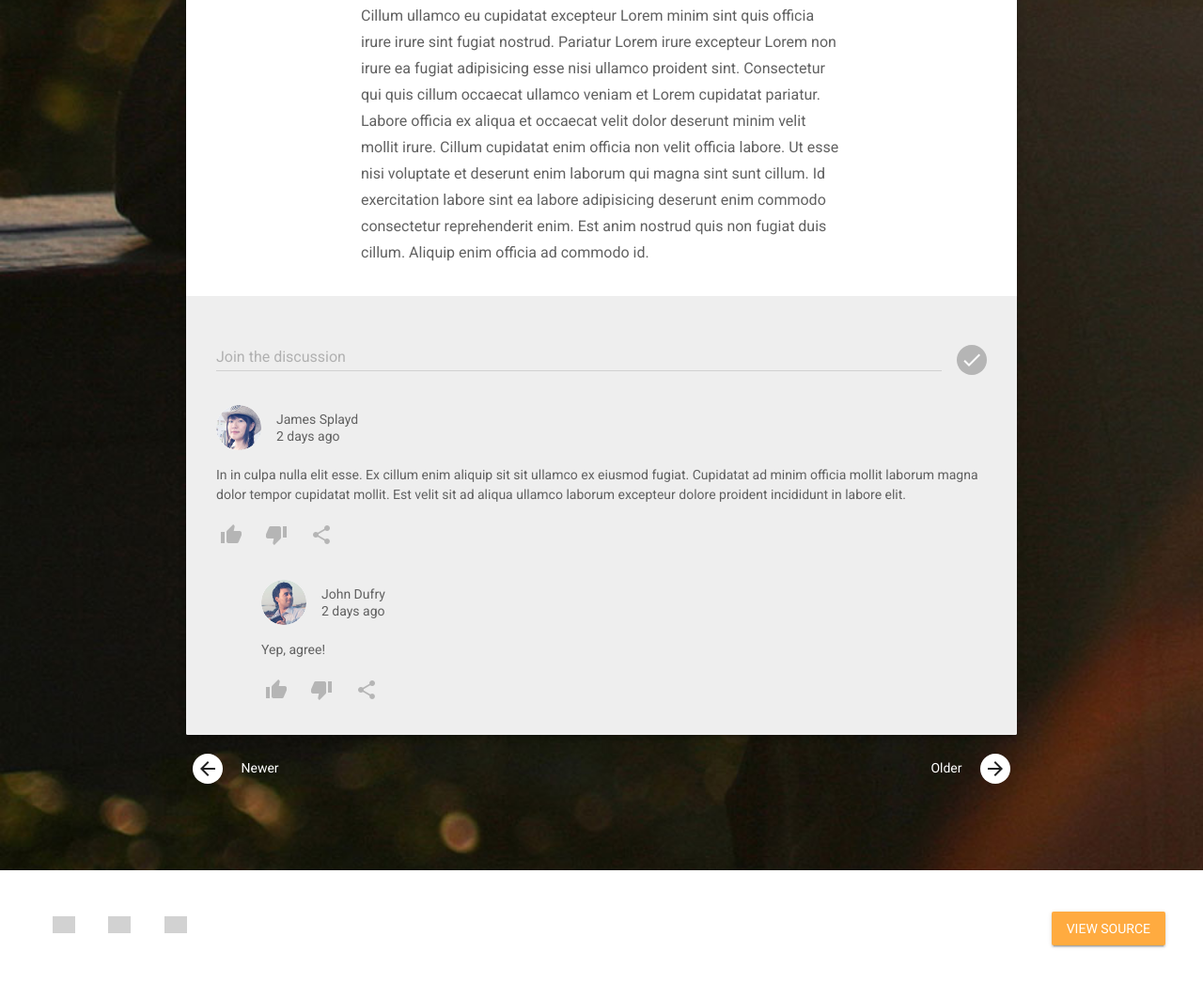
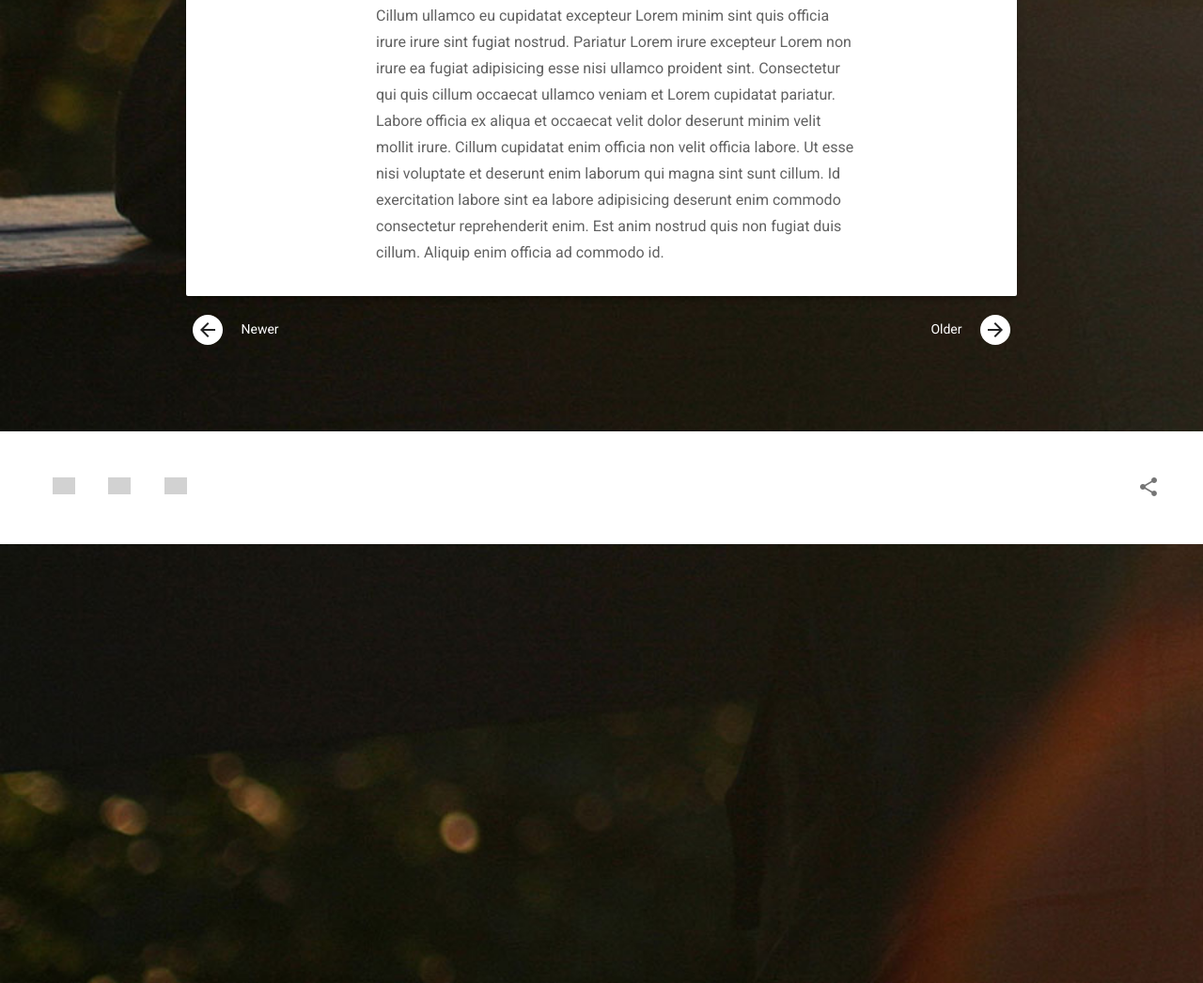
Before and after one commit to hermansaini/hermansaini.github.io, a plain HTML site: page entry.html in a window 1280 px wide and 2209 px high. Shown: the part 1163-2209 px from the top of the page at 94% size. Drawn offline with nearby package versions, Linux system fonts and the light colour scheme; grey boxes are pictures that could not be loaded.

Commit message:
update
update

```diff
--- a/entry.html
+++ b/entry.html
@@ -103,65 +103,6 @@
                 Cillum ullamco eu cupidatat excepteur Lorem minim sint quis officia irure irure sint fugiat nostrud. Pariatur Lorem irure excepteur Lorem non irure ea fugiat adipisicing esse nisi ullamco proident sint. Consectetur qui quis cillum occaecat ullamco veniam et Lorem cupidatat pariatur. Labore officia ex aliqua et occaecat velit dolor deserunt minim velit mollit irure. Cillum cupidatat enim officia non velit officia labore. Ut esse nisi voluptate et deserunt enim laborum qui magna sint sunt cillum. Id exercitation labore sint ea labore adipisicing deserunt enim commodo consectetur reprehenderit enim. Est anim nostrud quis non fugiat duis cillum. Aliquip enim officia ad commodo id.
               </p>
             </div>
-            <div class="mdl-color-text--primary-contrast mdl-card__supporting-text comments">
-              <form>
-                <div class="mdl-textfield mdl-js-textfield mdl-textfield--floating-label">
-                  <textarea rows=1 class="mdl-textfield__input" id="comment"></textarea>
-                  <label for="comment" class="mdl-textfield__label">Join the discussion</label>
-                </div>
-                <button class="mdl-button mdl-js-button mdl-js-ripple-effect mdl-button--icon">
-                  <i class="material-icons" role="presentation">check</i><span class="visuallyhidden">add comment</span>
-                </button>
-              </form>
-              <div class="comment mdl-color-text--grey-700">
-                <header class="comment__header">
-                  <img src="images/co1.jpg" class="comment__avatar">
-                  <div class="comment__author">
-                    <strong>James Splayd</strong>
-                    <span>2 days ago</span>
-                  </div>
-                </header>
-                <div class="comment__text">
-                  In in culpa nulla elit esse. Ex cillum enim aliquip sit sit ullamco ex eiusmod fugiat. Cupidatat ad minim officia mollit laborum magna dolor tempor cupidatat mollit. Est velit sit ad aliqua ullamco laborum excepteur dolore proident incididunt in labore elit.
-                </div>
-                <nav class="comment__actions">
-                  <button class="mdl-button mdl-js-button mdl-js-ripple-effect mdl-button--icon">
-                    <i class="material-icons" role="presentation">thumb_up</i><span class="visuallyhidden">like comment</span>
-                  </button>
-                  <button class="mdl-button mdl-js-button mdl-js-ripple-effect mdl-button--icon">
-                    <i class="material-icons" role="presentation">thumb_down</i><span class="visuallyhidden">dislike comment</span>
-                  </button>
-                  <button class="mdl-button mdl-js-button mdl-js-ripple-effect mdl-button--icon">
-                    <i class="material-icons" role="presentation">share</i><span class="visuallyhidden">share comment</span>
-                  </button>
-                </nav>
-                <div class="comment__answers">
-                  <div class="comment">
-                    <header class="comment__header">
-                      <img src="images/co2.jpg" class="comment__avatar">
-                      <div class="comment__author">
-                        <strong>John Dufry</strong>
-                        <span>2 days ago</span>
-                      </div>
-                    </header>
-                    <div class="comment__text">
-                      Yep, agree!
-                    </div>
-                    <nav class="comment__actions">
-                      <button class="mdl-button mdl-js-button mdl-js-ripple-effect mdl-button--icon">
-                        <i class="material-icons" role="presentation">thumb_up</i><span class="visuallyhidden">like comment</span>
-                      </button>
-                      <button class="mdl-button mdl-js-button mdl-js-ripple-effect mdl-button--icon">
-                        <i class="material-icons" role="presentation">thumb_down</i><span class="visuallyhidden">dislike comment</span>
-                      </button>
-                      <button class="mdl-button mdl-js-button mdl-js-ripple-effect mdl-button--icon">
-                        <i class="material-icons" role="presentation">share</i><span class="visuallyhidden">share comment</span>
-                      </button>
-                    </nav>
-                  </div>
-                </div>
-              </div>
-            </div>
           </div>
 
           <nav class="demo-nav mdl-color-text--grey-50 mdl-cell mdl-cell--12-col">
@@ -202,7 +143,6 @@
       </main>
       <div class="mdl-layout__obfuscator"></div>
     </div>
-    <a href="https://github.com/google/material-design-lite/blob/mdl-1.x/templates/blog/" target="_blank" id="view-source" class="mdl-button mdl-js-button mdl-button--raised mdl-js-ripple-effect mdl-color--accent mdl-color-text--white">View Source</a>
     <script src="https://code.getmdl.io/1.3.0/material.min.js"></script>
   </body>
 </html>
```
Also changed, not shown: index.html (+6 -26 lines), 1 other file.
